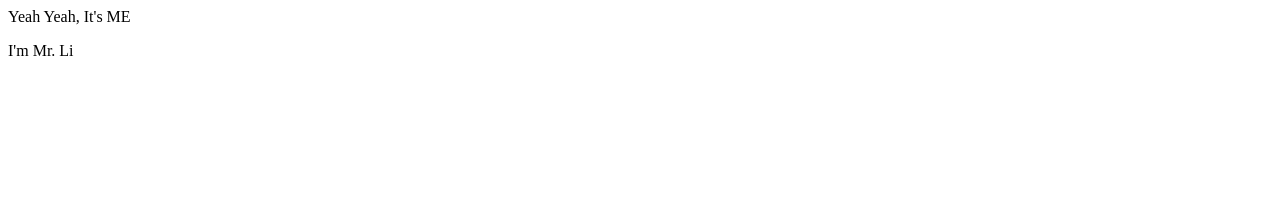
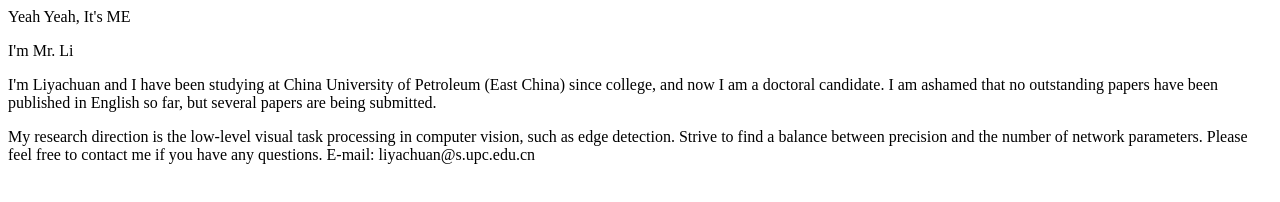
Before and after one commit to Li-yachuan/yachuan-li.github.io, a plain HTML site: page index.html in a window 1280 px wide. Drawn offline with Linux system fonts and the light colour scheme.

Commit message:
Update index.html

```diff
--- a/index.html
+++ b/index.html
@@ -7,6 +7,13 @@
 <body>
 <p>Yeah Yeah, It's ME</p>
 <p>I'm Mr. Li</p>
+<p>I'm Liyachuan and I have been studying at China University of Petroleum (East China) since college,
+and now I am a doctoral candidate. I am ashamed that no outstanding papers have been published in English so far,
+ but several papers are being submitted. </p>
+ <p>My research direction is the low-level visual task processing in computer vision, such as edge detection.
+ Strive to find a balance between precision and the number of network parameters.
+ Please feel free to contact me if you have any questions. E-mail: liyachuan@s.upc.edu.cn</p>
+
 
 </body>
 
```
